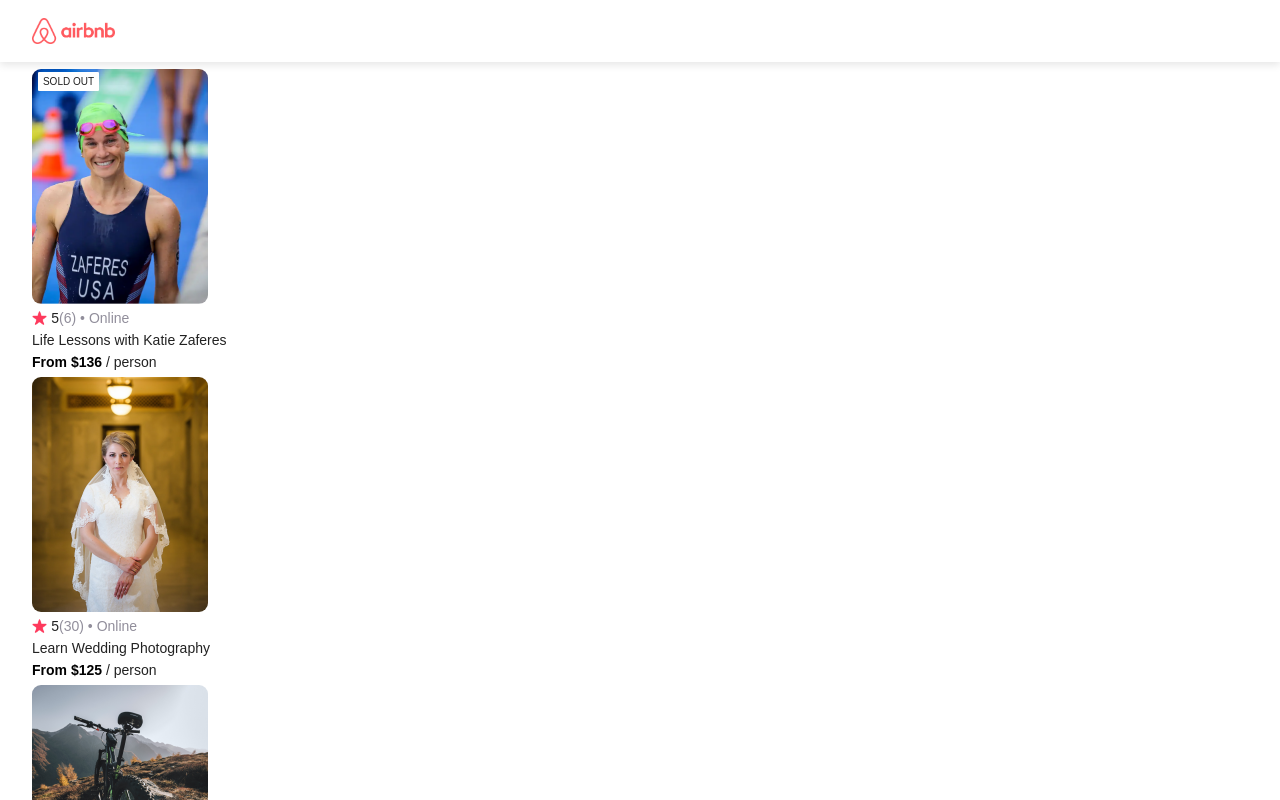
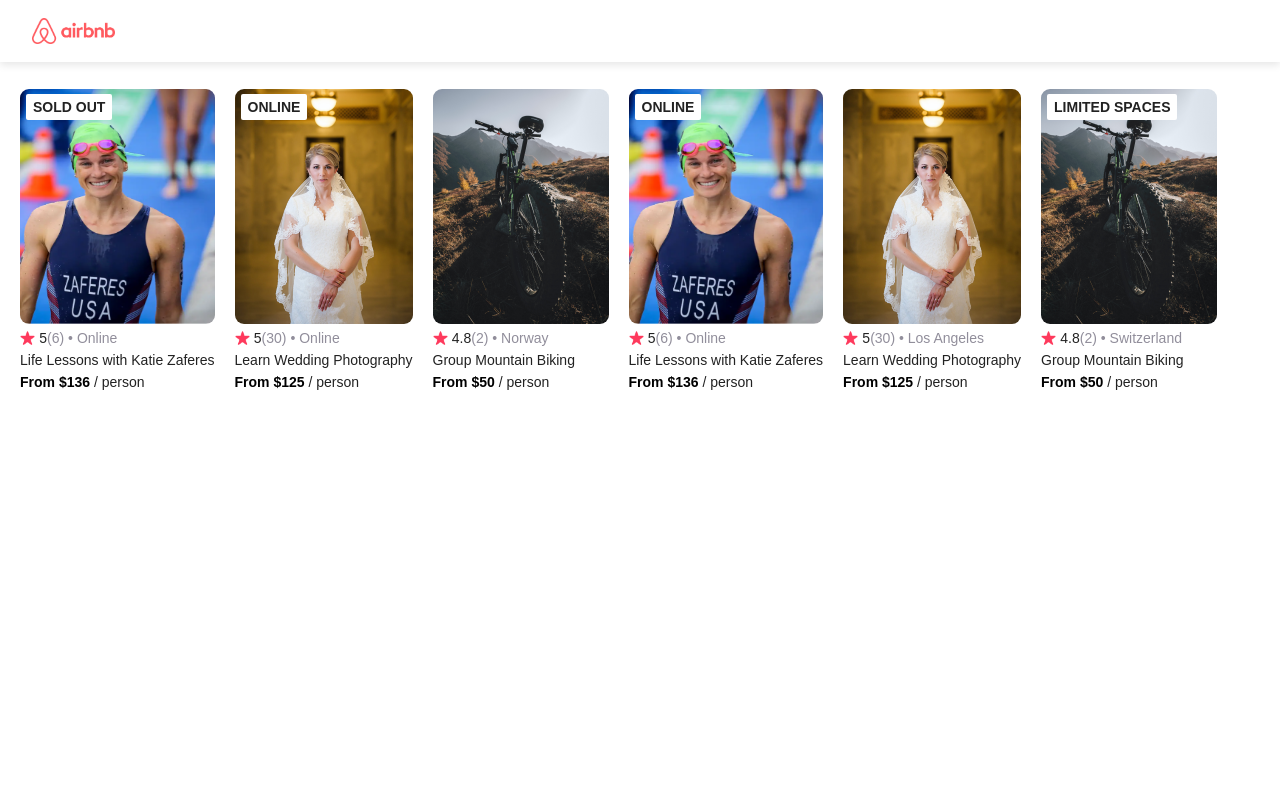
Before and after one commit to chirazzzz/airbnb-experiences-clone, a React (Create React App) app: page / in a window 1280 px wide. Shown: the top 800 px of the page. Built offline with nearby package versions, Linux system fonts and the light colour scheme.

Commit message:
added conditional card badges dependant on space availability & if its online

```diff
--- a/src/App.js
+++ b/src/App.js
@@ -28,6 +28,7 @@
         location={item.location}
         title={item.title}
         price={item.price}
+        openSpots={item.openSpots}
       />
     );
   })
@@ -36,7 +37,9 @@
     // <Hero />
     <div className="container">
       <Navbar />
-      {cards}
+      <section className="cards-list">
+        {cards}
+      </section>
       {/* <Hero /> */}
     </div>
   );
--- a/src/components/Card.js
+++ b/src/components/Card.js
@@ -1,14 +1,23 @@
 import React from "react";
 
 function Card(props) {
+  let badgeText;
+  if (props.openSpots > 1 && props.openSpots < 6) {
+    badgeText = "LIMITED SPACES";
+  } else if (props.openSpots === 0) {
+    badgeText = "SOLD OUT";
+  } else if (props.location === "Online") {
+    badgeText = "ONLINE"
+  }
+
   return (
     <div className="card">
+      {badgeText && <div className="card--badge">{badgeText}</div>}
       <img
         src={process.env.PUBLIC_URL + `images/${props.img}`}
         alt={props.imgAlt}
         className="card--img"
       />
-      <p className="card--status">sold out</p>
       <div className="card-info">
         <img
           src={process.env.PUBLIC_URL + "images/star.png"}
--- a/src/data.js
+++ b/src/data.js
@@ -27,7 +27,7 @@
       reviewCount: 30,
     },
     location: "Online",
-    openSpots: 27,
+    openSpots: 6,
   },
   {
     id: 3,
@@ -42,6 +42,51 @@
       reviewCount: 2,
     },
     location: "Norway",
+    openSpots: 23,
+  },
+  {
+    id: 4,
+    title: "Life Lessons with Katie Zaferes",
+    description:
+      'I will share with you what I call "Positively Impactful Moments of Disappointment." Throughout my career, many of my highest moments only came after setbacks and losses. But learning from those difficult moments is what gave me the ability to rise above them and reach my goals.',
+    price: 136,
+    coverImg: "katie-zaferes.png",
+    imgAlt: "The swimmer Katie Zaferes",
+    stats: {
+      rating: 5.0,
+      reviewCount: 6,
+    },
+    location: "Online",
+    openSpots: 15,
+  },
+  {
+    id: 5,
+    title: "Learn Wedding Photography",
+    description:
+      "Interested in becoming a wedding photographer? For beginner and experienced photographers alike, join us in learning techniques required to leave the happy couple with memories that'll last a lifetime.",
+    price: 125,
+    coverImg: "wedding-photography.png",
+    imgAlt: "Bride in white wedding dress",
+    stats: {
+      rating: 5.0,
+      reviewCount: 30,
+    },
+    location: "Los Angeles",
+    openSpots: 16,
+  },
+  {
+    id: 6,
+    title: "Group Mountain Biking",
+    description:
+      "Experience the beautiful Norwegian landscape and meet new friends all while conquering rugged terrain on your mountain bike. (Bike provided!)",
+    price: 50,
+    coverImg: "mountain-bike.png",
+    imgAlt: "Mountain bike on rugged terrain",
+    stats: {
+      rating: 4.8,
+      reviewCount: 2,
+    },
+    location: "Switzerland",
     openSpots: 3,
   },
 ];
--- a/src/style.css
+++ b/src/style.css
@@ -17,6 +17,10 @@
 .nav--logo {
   display: flex;
   height: 26px;
+}
+
+section {
+  padding: 20px;
 }
 
 .hero {
@@ -45,12 +49,20 @@
   padding-left: 32px;
 }
 
+.cards-list {
+  display: flex;
+  flex-wrap: nowrap;
+  gap: 20px;
+  overflow-x: auto;
+}
+
 .card {
   display: flex;
   flex-direction: column;
-  align-items: flex-start;
-  margin-left: 32px;
+  flex: 0 0 auto;
+  /* align-items: flex-start; */
   font-size: 14px;
+  position: relative;
 }
 
 .card > * {
@@ -62,19 +74,6 @@
   height: 235px;
   border-radius: 9px;
   margin-top: 0.5em;
-}
-
-.card--status {
-  position: absolute;
-  background-color: #fff;
-  width: 61px;
-  left: 38px;
-  top: 66px;
-  border-radius: 2px;
-  text-align: center;
-  text-transform: uppercase;
-  font-size: 10px;
-  padding: 4px;
 }
 
 .card-info {
@@ -100,3 +99,13 @@
   color: black;
   font-weight: 600;
 }
+
+.card--badge {
+  position: absolute;
+  top: 6px;
+  left: 6px;
+  background-color: white;
+  padding: 5px 7px;
+  border-radius: 2px;
+  font-weight: bold;
+}
```
